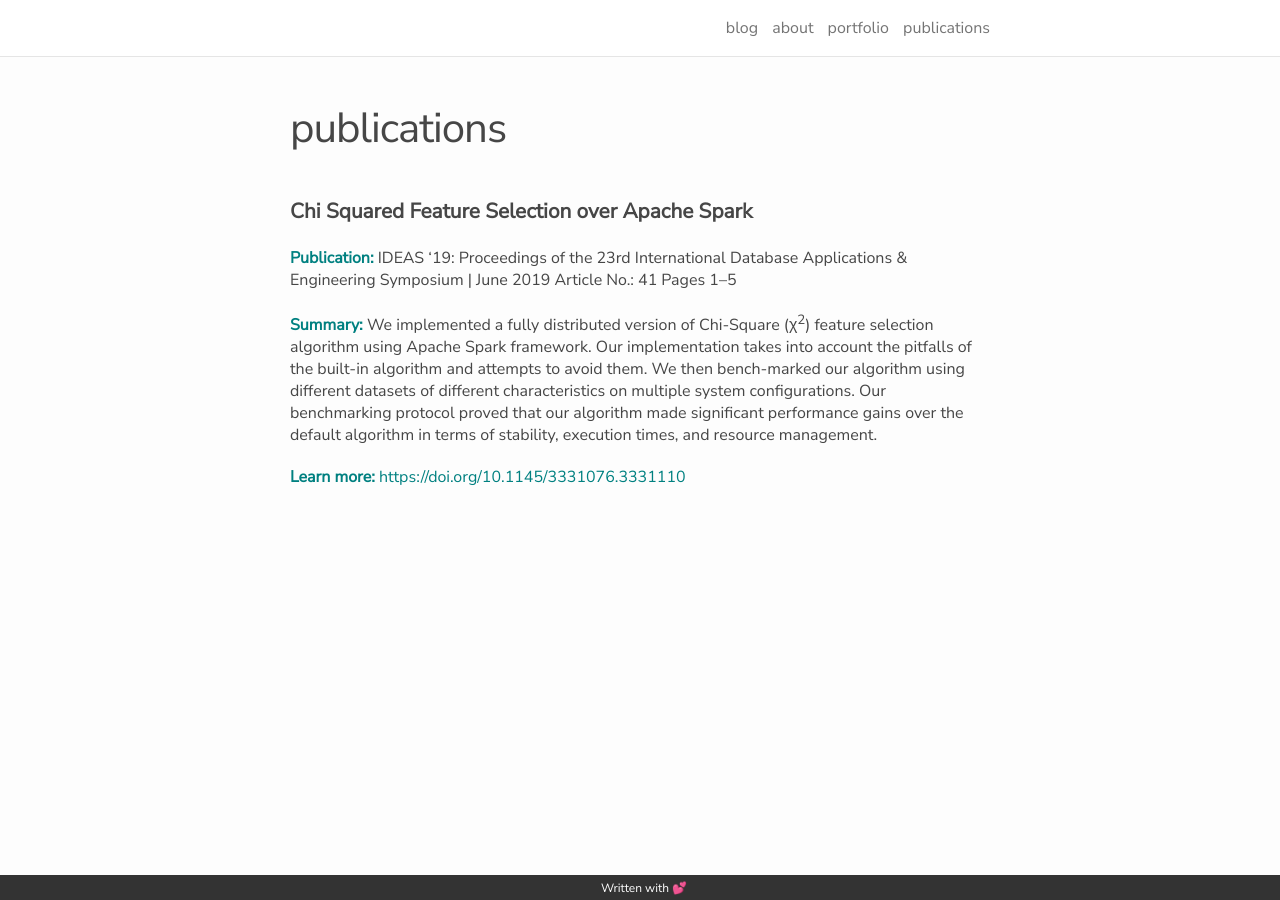
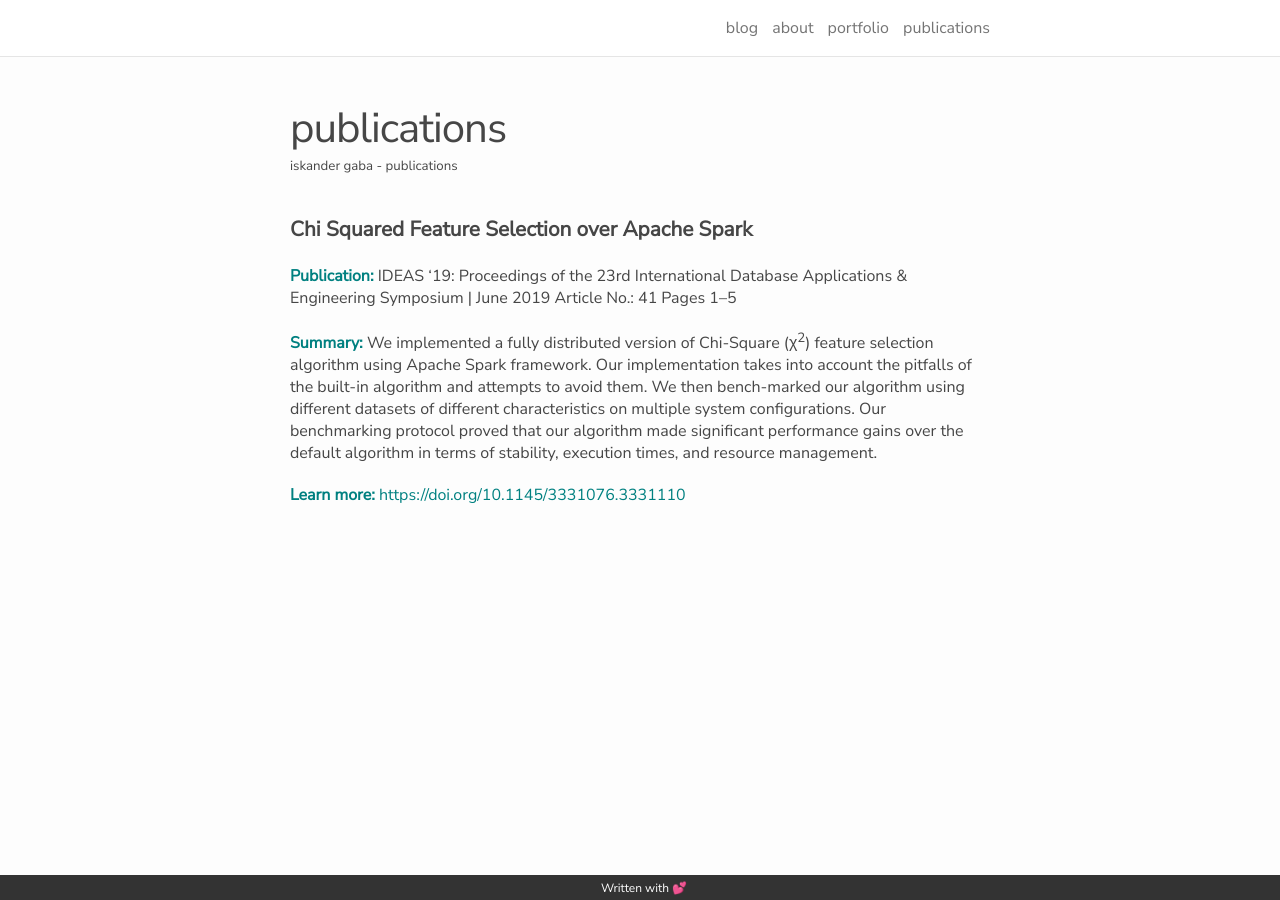
Before and after one commit to iskandergaba/iskandergaba.github.io, a Jekyll site: the page built from publications.md, in a window 1280 px wide. Built offline with Jekyll 4.4.1, drawn with Linux system fonts in a browser that asks for light colours; nearby versions of some CDN libraries.

Commit message:
Added description attributes to pages for proper meta data generation for website preview

```diff
--- a/_includes/head.html
+++ b/_includes/head.html
@@ -4,7 +4,7 @@
     <meta http-equiv="X-UA-Compatible" content="IE=edge">
 
     <title>{% if page.title %}{{ page.title }}{% else %}{{ site.title }}{% endif %}</title>
-    <meta name="description" content="{{ site.description }}">
+    <meta name="description" content="{{site.description}}">
 
     <link rel="stylesheet" href="{{site.baseurl}}/css/main.css">
     <link rel="shortcut icon" type="image/png" href="{{site.baseurl}}/img/favicon.png">
--- a/index.html
+++ b/index.html
@@ -1,5 +1,6 @@
 ---
 layout: default
+description: iskander gaba
 ---
 
 <div class="header-bar">
--- a/publications.md
+++ b/publications.md
@@ -1,6 +1,7 @@
 ---
 layout: page
 title: publications
+description: iskander gaba - publications
 permalink: /publications/
 ---
 
```
Also changed, not shown: about.md (+1 -0 lines), portfolio.md (+1 -0 lines).
